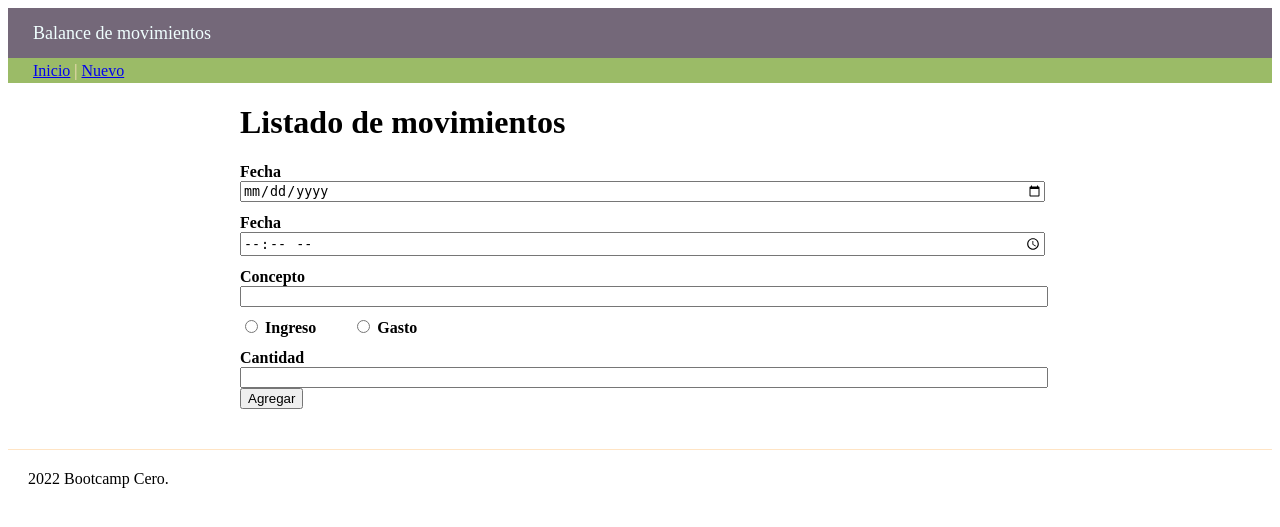
After one commit to MarkelJM/hello-flask, a Flask app: template balance/templates/nuevo.html in a window 1280 px wide. The commit adds this page. Shown: the top 527 px of the page. Run offline with Flask 2, Linux system fonts and the light colour scheme; the template is opened without the code that fills it, so the values that code supplies are empty.

Commit message:
feat:creamo formulario de nuevo

```diff
--- a/balance/data/movimiento copy.csv
+++ /dev/null
@@ -1,5 +0,0 @@
-fecha,concepto,tipo,cantidad
-01/01/2021,aguinaldos,I,750.0
-05/01/2021,reyes Marisa,G,24.0
-05/01/2021,gasolina,G,50.0
-05/01/2021,loteria del niño,I,1000.0
--- a/balance/data/movimiento.csv
+++ b/balance/data/movimiento.csv
@@ -1 +1,5 @@
 fecha,concepto,tipo,cantidad
+2021-01-05,aguinaldos,I,750.0
+2021/01/05,reyes Marisa,G,24.0
+2021-01-05,gasolina,G,50.0
+2021-01-05,loteria del niño,I,1000.0
--- /dev/null
+++ b/balance/data/movimiento_vacio.csv
@@ -0,0 +1 @@
+fecha,concepto,tipo,cantidad
--- a/balance/static/css/styles.css
+++ b/balance/static/css/styles.css
@@ -49,3 +49,30 @@ table.paper {
     padding: 20px;
     color: blue;
 }
+
+table.paper .error {
+    font-size: small;
+    padding-left: 40px;
+    color: red;
+}
+
+
+
+/*Estilos de formualrio*/
+
+.campo-formulario label{
+    display: block;
+    font-size: 1rem; /*1rem es la tamaño por defecto de html en el elemento raiz es de 16 px*/
+    font-weight: bold;
+    padding: 0;
+    margin-top: .75rem;
+}
+
+.campo-formulario .radio-label{
+    display: inline-block;
+    margin-right: 2rem;
+}
+
+.campo-formulario input:not([type="radio"]){
+    width: 100%;
+}
--- /dev/null
+++ b/balance/templates/base.html
@@ -0,0 +1,28 @@
+<!DOCTYPE html>
+<html lang="en">
+
+<head>
+    <meta charset="UTF-8">
+    <meta http-equiv="X-UA-Compatible" content="IE=edge">
+    <meta name="viewport" content="width=device-width, initial-scale=1.0">
+    <title>{% block head_title %}Balance App{% endblock %}</title>
+    <link rel="stylesheet" href="static/css/flat-remix.css">
+    <link rel="stylesheet" href="static/css/styles.css">
+</head>
+
+<body>
+
+    {% include 'components/header.html' %}
+    {% include 'components/navbar.html' %}
+
+    <main>
+        {% block contenido %}
+        <h1>{% block page_title %}{% endblock %}</h1>
+        {% endblock %}
+    </main>
+
+    {% include 'components/footer.html' %}
+
+</body>
+
+</html>
--- /dev/null
+++ b/balance/templates/components/footer.html
@@ -0,0 +1 @@
+<footer class="pie-de-pagina">2022 Bootcamp Cero.</footer>
--- /dev/null
+++ b/balance/templates/components/header.html
@@ -0,0 +1,3 @@
+<header>
+    Balance de movimientos
+  </header>
--- /dev/null
+++ b/balance/templates/components/navbar.html
@@ -0,0 +1,3 @@
+<nav class="main-menu">
+    <a href="/">Inicio</a> | <a href="/nuevo">Nuevo</a>
+  </nav>
--- /dev/null
+++ b/balance/templates/nuevo.html
@@ -0,0 +1,50 @@
+{% extends "base.html" %}
+
+{% block head_title %}
+{{ super() }}: crear movimiento
+{% endblock %}
+
+
+{% block page_title %}
+Listado de movimientos
+{% endblock %}
+
+
+{% block contenido %}
+{{super()}}
+<form action="/nuevo" method="post">
+    <div class="campo-formulario">
+        <label for="fecha">Fecha</label>
+        <input type="date" id="fecha" name="fecha">
+
+    </div>
+    <div class="campo-formulario">
+        <label for="hora">Fecha</label>
+        <input type="time" id="hora" name="hora">
+
+    </div>
+    <div class="campo-formulario">
+        <label for="concepto">Concepto</label>
+        <input type="text" id="concepto" name="concepto">
+    </div>
+
+    <div class="campo-formulario">
+        <input type="radio" id="Gasto" name="ingreso_gasto" value="I">
+        <label for="ingreso" class="radio-label">Ingreso</label>
+        <input type="radio" id="Ingreso" name="ingreso_gasto" value="G">
+        <label for="Gasto" class="radio-label">Gasto</label>
+    </div>
+
+    <div class="campo-formulario">
+        <label for="Cantidad">Cantidad</label>
+        <input type="number" id="cantidad" name="cantidad">
+    </div>
+
+    <div class="acciones">
+        <!--<input type="submit" value="Agregar">-->
+        <button type="submit" class="blue-button">Agregar</button>
+    </div>
+
+
+</form>
+{% endblock %}
--- a/balance/views.py
+++ b/balance/views.py
@@ -13,7 +13,7 @@ def home():
 
 @app.route('/nuevo')
 def nuevo():
-    return "creación de movimiento"
+    return render_template("nuevo.html")
 
 
 @app.route('/modificar')
```
Also changed, not shown: balance/models.py (+13 -6 lines), balance/templates/inicio.html (+30 -31 lines).
